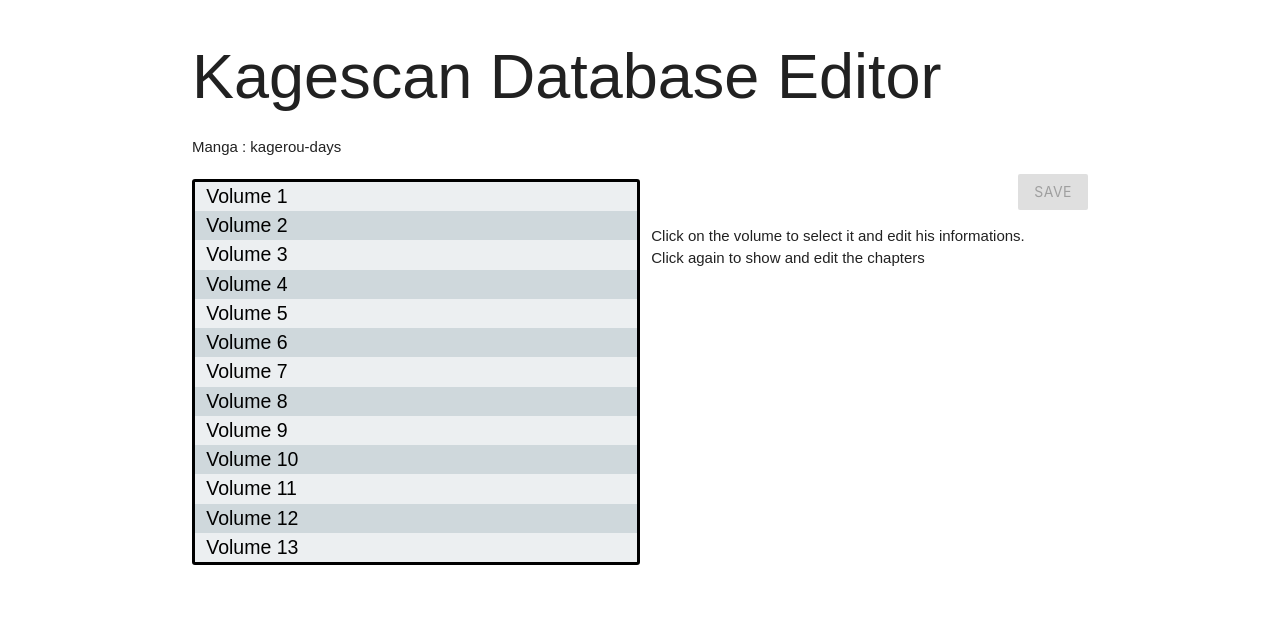
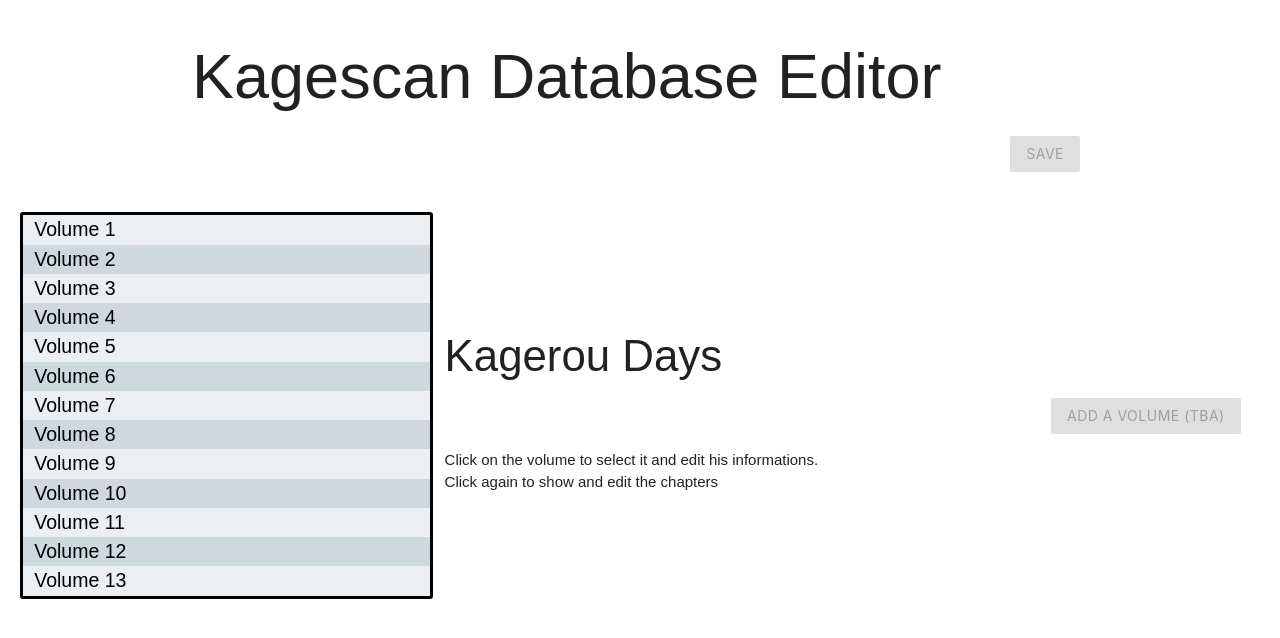
Before and after one commit to Kagescan/kagescan.legtux.org, a PHP site: page /utils/databaseEditor.php in a window 1280 px wide. Shown: the top 638 px of the page. Run offline with PHP 8.4, Linux system fonts and the light colour scheme.

Commit message:
Add base editor, design, volume editor autocomplete

```diff
--- a/scan/mangaReader.php
+++ b/scan/mangaReader.php
@@ -84,6 +84,7 @@ if ($dbFile){
 	<script src="/scan/main.js"></script>
 	<link rel="stylesheet" href="/res/materialize.min.css">
 	<link rel="stylesheet" href="/scan/main.css"/>
+	<meta name="viewport" content="width=device-width">
 </head>
 
 <body class="grey darken-4">
--- a/scan/utils/databaseEditor.php
+++ b/scan/utils/databaseEditor.php
@@ -12,35 +12,48 @@ $manga = "kagerou-days"; //TODO : add security
 		<link rel="stylesheet" href="style.css">
 		<link rel="stylesheet" href="/res/materialize.min.css">
  	</head>
- 	<body class="container">
-		<h1>Kagescan Database Editor</h1>
-		<p>Manga : <?php echo $manga ?></p>
-		<p>
-			<button type="button" name="goToMenu" onclick="app.applyDefaultDisplay()" class="btn">Go back (Volume Selection)</button>
+ 	<body class="">
+		<header class="container">
+			<h1>Kagescan Database Editor</h1>
 			<button type="button" class="btn right" name="save" disabled>Save</button>
-		</p>
-		<main id="app" style="margin-top: 20px;" class="row hide-on-small-only">
-			<div class="col m6">
+		</header>
+		<main id="app" style="margin: 20px;" class="row hide-on-small-only valign-wrapper">
+			<div class="col m4">
+				<button type="button" name="goToMenu" onclick="app.applyDefaultDisplay()" class="btn right">Go back (Volume Selection)</button>
 				<div class="row" id="list">
 				</div>
 			</div>
-			<div class="col m6" id="editContainer">
+			<div class="col m8" id="editContainer">
 				<div id="defaultEditorMsg" class="active">
+					<button type="button" name="addVolume" class="btn right" disabled>Add a volume (tba)</button>
 					<p>Click on the volume to select it and edit his informations.<br>
 					Click again to show and edit the chapters</p>
 				</div>
 				<div id="chapterEdit">
-					Chapter edit
+					<h3>Edit Chapter</h3>
+					<p> Chapter Name : <input type="text" name="name">
+					</p>
+					<p> Chapter ID : <input type="text" name="id">
+					</p>
+					<p> Preview page URL : <input type="text" name="previewImg">
+					</p>
+					<p> Chapter summary</p>
+					<textarea name="summary" rows="8" cols="80">
+					</textarea>
 				</div>
 				<div id="volumeEdit">
-					Volume Edit
-					<!--<h2 id="title"></h2>
-					<input type="text" name="name">
-					<input type="text" name="id">
-					<input type="text" name="coverArt">
+					<h3>Edit Volume</h3>
+					<button type="button" name="addChapter" class="btn" disabled>Add a chapter (tba)</button>
 
+					<p> Volume Name : <input type="text" name="name">
+					</p>
+					<p> Volume ID : <input type="text" name="id">
+					</p>
+					<p> Cover Art URL : <input type="text" name="coverArt">
+					</p>
+					<p> Volume summary</p>
 					<textarea name="summary" rows="8" cols="80">
-					</textarea>-->
+					</textarea>
 				</div>
 			</div>
 		</main>
@@ -82,7 +95,15 @@ $manga = "kagerou-days"; //TODO : add security
 			app.volumeEdit = document.getElementById("volumeEdit");
 			app.defaultEditorMsg = document.getElementById("defaultEditorMsg");
 
+			app.initElements();
 			app.applyDefaultDisplay();
+		},
+
+		initElements: function(){
+			const title = document.createElement("h3");
+			title.innerText = db.mangaName;
+			app.defaultEditorMsg.prepend(title);
+
 		},
 
 		// general
@@ -148,11 +169,27 @@ $manga = "kagerou-days"; //TODO : add security
 			exchangeActiveClass("#editContainer>div", app.defaultEditorMsg);
 		},
 		generateVolumeEditor: function( parentVolumeBtn ) {
-			document.querySelector("button[name='goToMenu']").style.display = "initial";
+			document.querySelector("button[name='goToMenu']").style.display = "block";
 			exchangeActiveClass("#editContainer>div", app.volumeEdit);
+			console.log(parentVolumeBtn.dataset);
+
+
 		},
 		generateChapterEditor: function( parentChapterBtn) {
 			exchangeActiveClass("#editContainer>div", app.chapterEdit);
+
+			const volumeIndex = parentChapterBtn.parentNode.firstChild.dataset.volumeIndex;
+			const chapterIndex = parentChapterBtn.dataset.chapterIndex;
+
+			const chapterInfo = (volumeIndex)? db.volumes[volumeIndex].chapters[chapterIndex] :null;
+			if (chapterInfo){
+				for (var key in chapterInfo) {
+					const input = document.querySelector(`#chapterEdit [name="${key}"]`);
+					if (input) {
+						input.value = chapterInfo[key];
+					}
+				}
+			}
 		}
 	}
 	document.addEventListener('DOMContentLoaded', function() {
--- a/scan/utils/style.css
+++ b/scan/utils/style.css
@@ -1,6 +1,7 @@
 #list {
 	border: 3px solid black;
 	border-radius: 3px;
+	margin-top: 20px;
 }
 #list>a {
 	color: black;
@@ -28,3 +29,11 @@
 #editContainer > div.active {
 	display: block;
 }
+#editContainer > div > textarea {
+	height: initial; /* due to materialize */
+}
+button.btn.right {
+	float: initial !important;
+	margin: auto 8px auto auto;
+	display: block;
+}
```
